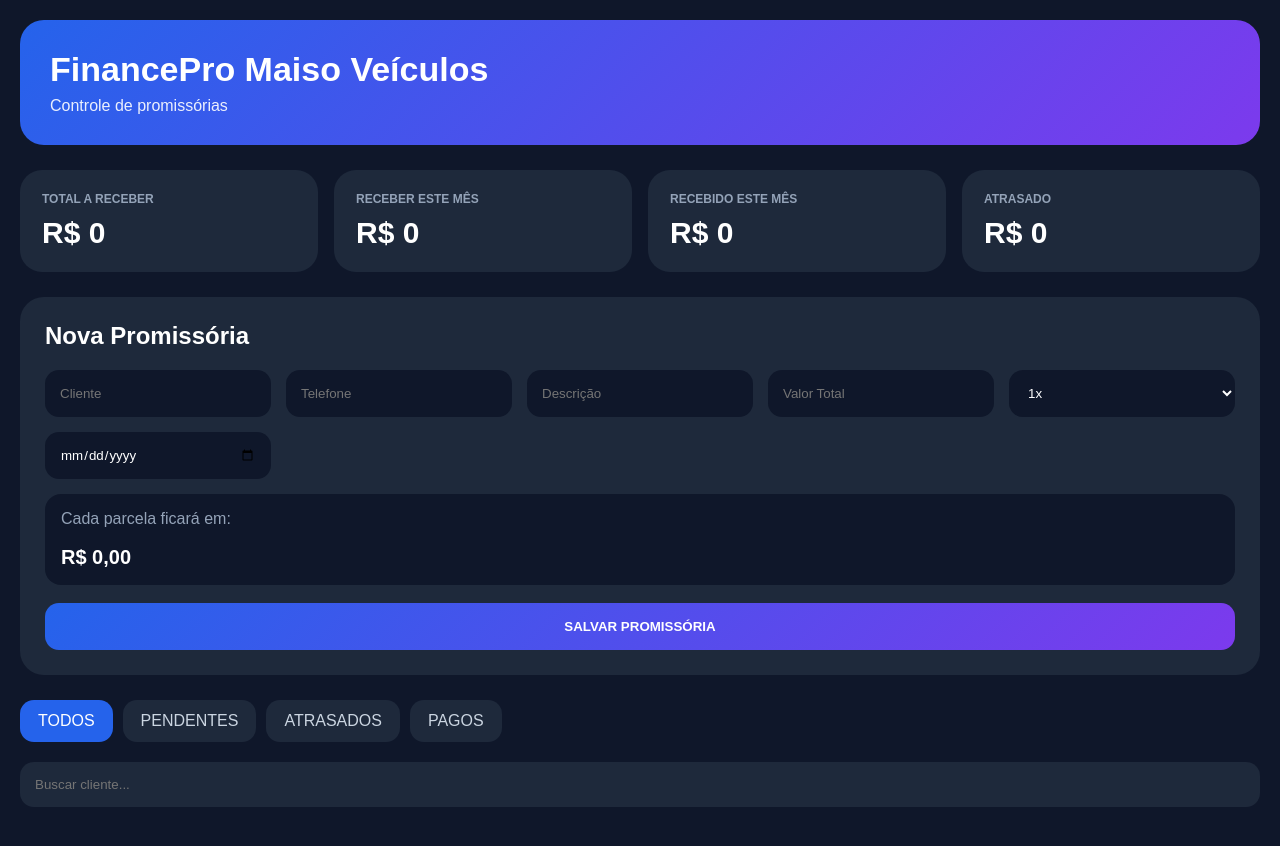
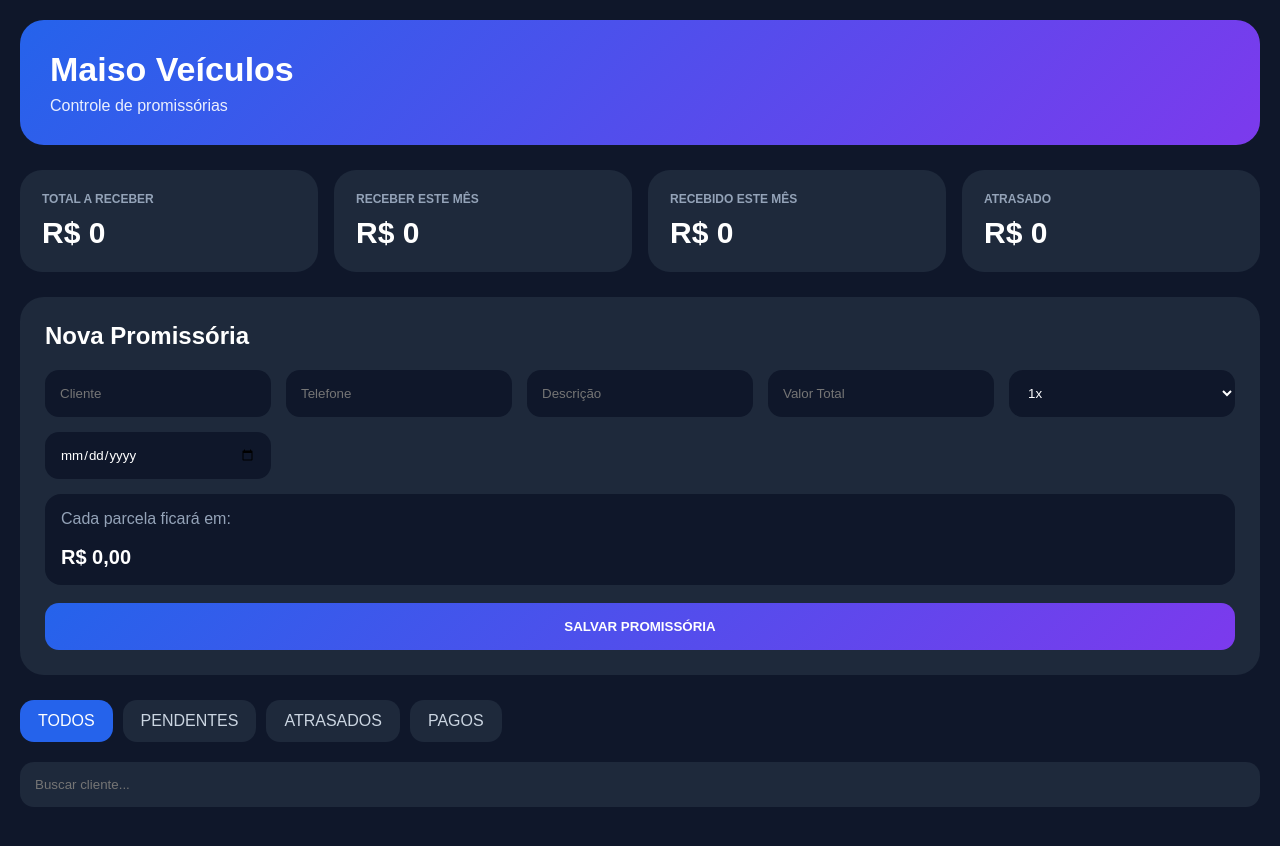
Before and after one commit to MuriloCastr/gestaomaisoveiculos, a plain HTML site: page index.html in a window 1280 px wide. Drawn offline with Linux system fonts and the light colour scheme; no server answers.

Commit message:
Update index.html

```diff
--- a/index.html
+++ b/index.html
@@ -285,7 +285,7 @@ button{
 <div class="container">
 
   <div class="topo">
-    <h1>FinancePro Maiso Veículos</h1>
+    <h1>Maiso Veículos</h1>
     <p>Controle de promissórias</p>
   </div>
 
```
